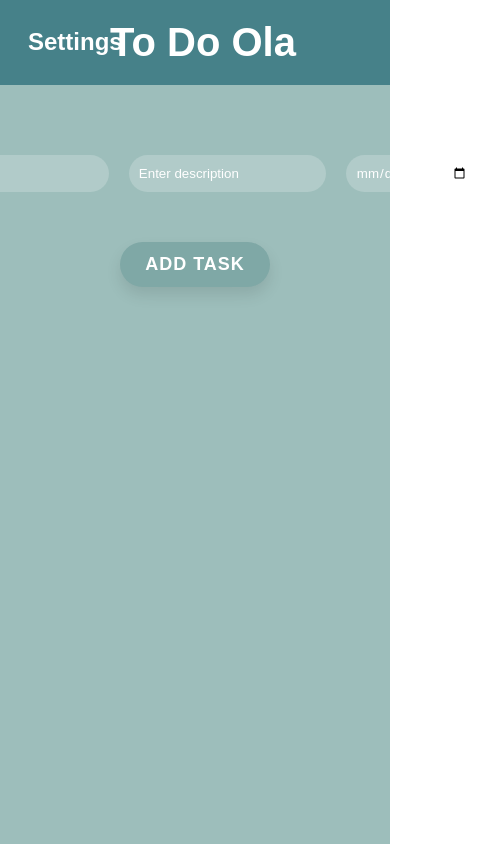
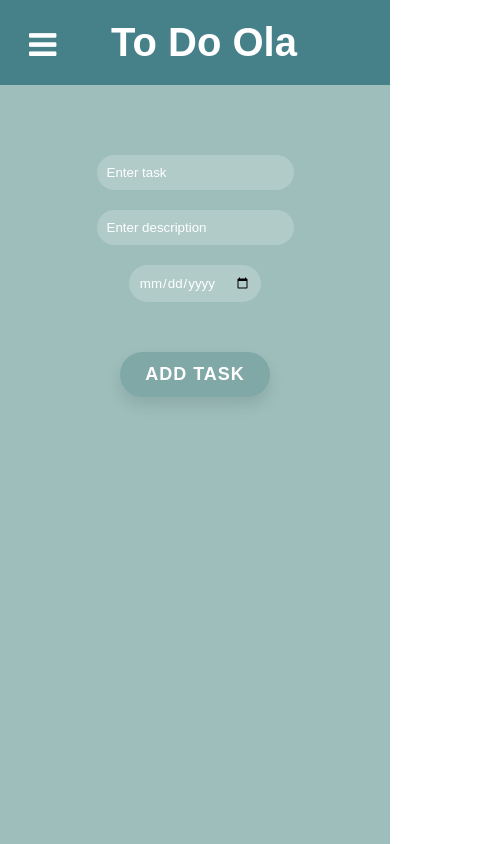
Before and after one commit to d0meq/to-do-app, a React (Vite) app: page / in a window 390 px wide. Shown: the whole page, 478 px wide, since content can reach past the window. Built offline with nearby package versions, Linux system fonts and the light colour scheme; a web font is replaced by a local one.

Commit message:
adding responsivness

```diff
--- a/index.html
+++ b/index.html
@@ -3,6 +3,7 @@
   <head>
     <meta charset="UTF-8" />
     <!-- <link rel="icon" type="image/svg+xml" href="/vite.svg" /> -->
+    <link rel="stylesheet" href="https://cdnjs.cloudflare.com/ajax/libs/font-awesome/4.7.0/css/font-awesome.min.css">
     <meta name="viewport" content="width=device-width, initial-scale=1.0" />
     <title>To Do App</title>
   </head>
--- a/src/ToDo.css
+++ b/src/ToDo.css
@@ -35,6 +35,7 @@ ol{
     width: 100%;
     color: #FFFFFF;
     display: flex;
+    text-align: center;
     flex-direction: column;
     justify-self: flex-start;
     align-items: center;
@@ -42,7 +43,7 @@ ol{
 }
 
 li{
-    text-align: left;
+    text-align: center;
     width: auto;
     list-style-type: none;
     padding: 20px;
@@ -52,6 +53,7 @@ li{
 .input-container{
     display: flex;
     justify-content: center;
+    flex-wrap: wrap;
     margin: 20px;
     box-sizing: border-box;
 }
@@ -139,3 +141,24 @@ input::placeholder{
     width: 30%;
     height: 13vh;
 }
+
+@media (width < 450px) {
+    .settings-header{
+        display: none;
+    }
+
+    #settings-bars{
+        font-size: 2rem;
+        float: left;
+        padding: 9px;
+        box-sizing: border-box;
+        width: 1%;
+    }
+
+}
+
+@media (width > 450px){
+    #settings-bars{
+        display: none;
+    }
+}
--- a/src/ToDo.jsx
+++ b/src/ToDo.jsx
@@ -269,7 +269,7 @@ function ToDo() {
 
     return (
         <div className='main-container' id='main-container'>
-            <h2 id='header'>To Do Ola <span onClick={showSettings} className='settings-header' id='settings-header'>Settings</span></h2>
+            <h2 id='header'>To Do Ola <span onClick={showSettings} className='settings-header' id='settings-header'>Settings</span><i className='fa fa-bars' id='settings-bars' onClick={showSettings} ></i></h2>
 
             <div id='modal' className='modal'>
                 <div className="modal-content">
```
